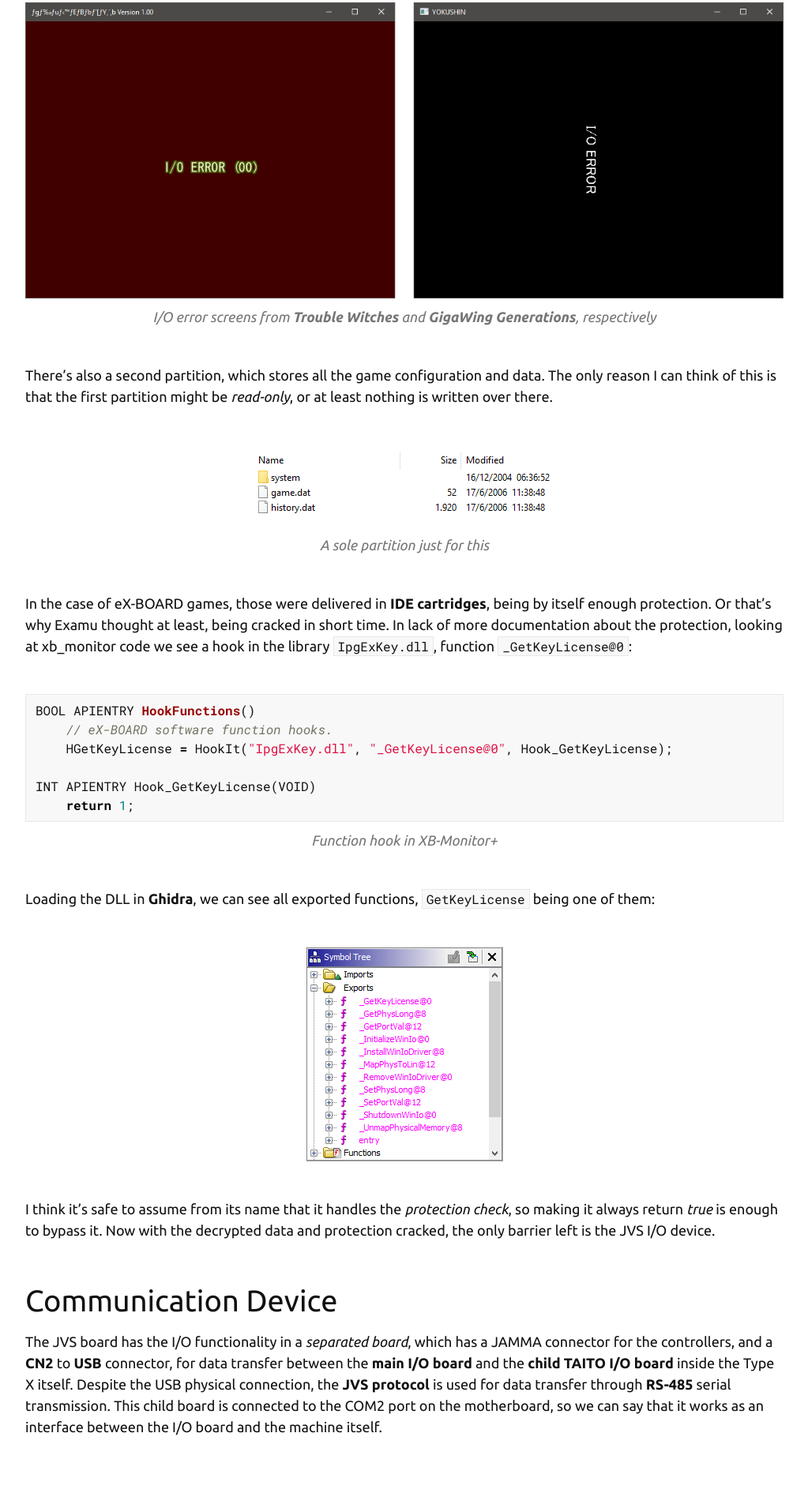
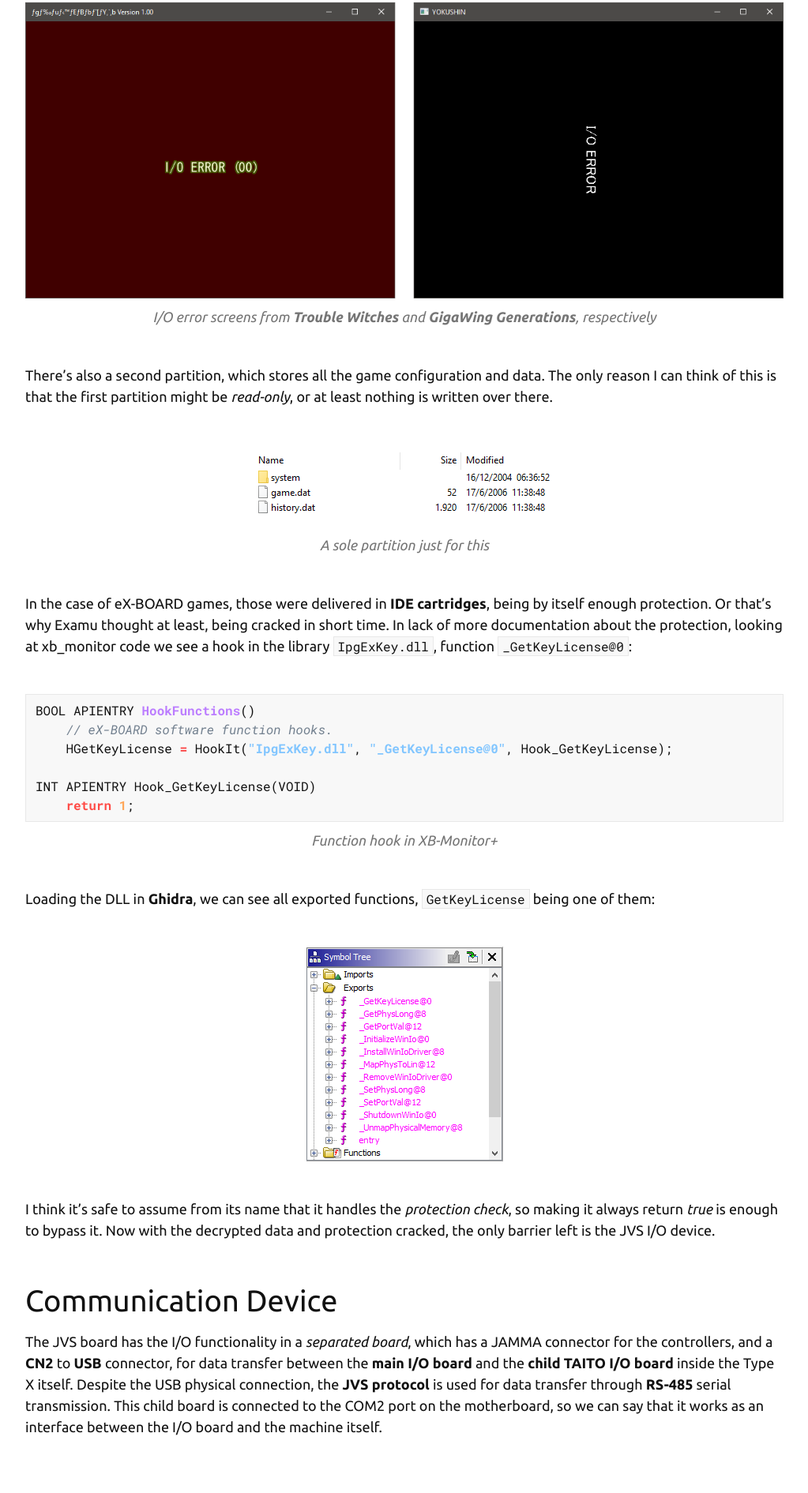
Before and after one commit to Hipnosis183/hipnosis183.github.io, a Jekyll site: the page built from _posts/2020-12-28-an-overlook-on-jvs-io-emulation-and-implementation.md, in a window 1280 px wide. Shown: the part 2792-4683 px from the top of the page at 79% size, without its empty margins (128-1151 px from the left). Built offline with Jekyll 4.4.1, drawn with Linux system fonts in a browser that asks for light colours.

Commit message:
Improved syntax highlight coloring

```diff
--- a/_sass/theme/_syntax-highlighting.scss
+++ b/_sass/theme/_syntax-highlighting.scss
@@ -1,6 +1,4 @@
-/**
- * Syntax highlighting styles
- */
+// Syntax highlighting styles
 .highlight {
   background-color: #f8f8f8;
   @extend %vertical-rhythm;
@@ -9,11 +7,30 @@
     background-color: #f8f8f8;
   }
 
-  .cm    { color: #727262; font-style: italic } // Comment.Multiline
-  .cp    { color: #727272; font-weight: bold } // Comment.Preproc
-  .c1    { color: #727262; font-style: italic } // Comment.Single
+  // Custom
+  .c1    { color: #717f8e; font-style: italic } // Comment.Single
+  .cp    { color: #956aa9 } // Comment.Preproc
+  .cm    { color: #717f8e; font-style: italic } // Comment.Multiline
+  .kt    { color: #ffa657; font-weight: bold } // Keyword.Type
+  .k     { color: #ff4a45; font-weight: bold } // Keyword
+  .m     { color: #50adff; font-weight: bold } // Literal.Number
+  .mh    { color: #50adff; font-weight: bold } // Literal.Number.Hex
+  .mi    { color: #ffa657; font-weight: bold } // Literal.Number.Integer
+  .na    { color: #bb7cff; font-weight: bold } // Name.Attribute
+  .nb    { color: #50adff; font-weight: bold } // Name.Builtin
+  .nc    { color: #ffa657; font-weight: bold } // Name.Class
+  .nf    { color: #bb7cff; font-weight: bold } // Name.Function
+  .nv    { color: #50adff } // Name.Variable
+  .o     { color: #fb4040; font-weight: bold } // Operator
+  .s     { color: #80c5ff; font-weight: bold } // Literal.String
+  .sc    { color: #80c5ff; font-weight: bold } // Literal.String.Char
+  .se    { color: #ffa657; font-weight: bold } // Literal.String.Escape
+  .ss    { color: #d420dc } // Literal.String.Symbol
+
+  // Default
   .cs    { color: #727272; font-weight: bold; font-style: italic } // Comment.Special
-  .c, .cd { color: #727262; font-style: italic } // Comment, Comment.Doc
+  .c     { color: #727262; font-style: italic } // Comment
+  .cd    { color: #727262; font-style: italic } // Comment.Doc
   .err   { color: #a61717; background-color: #e3d2d2 } // Error
   .gd    { color: #000; background-color: #fdd } // Generic.Deleted
   .ge    { color: #000; font-style: italic } // Generic.Emph
@@ -30,43 +47,31 @@
   .kn    { color: #000; font-weight: bold } // Keyword.Namespace
   .kp    { color: #000; font-weight: bold } // Keyword.Pseudo
   .kr    { color: #000; font-weight: bold } // Keyword.Reserved
-  .kt    { color: #458; font-weight: bold } // Keyword.Type
-  .k, .kv { color: #000; font-weight: bold } // Keyword, Keyword.Variable
+  .kv    { color: #458; font-weight: bold } // Keyword.Variable
   .mf    { color: #007f7f } // Literal.Number.Float
-  .mh    { color: #007f7f } // Literal.Number.Hex
   .il    { color: #007f7f } // Literal.Number.Integer.Long
-  .mi    { color: #007f7f } // Literal.Number.Integer
   .mo    { color: #007f7f } // Literal.Number.Oct
-  .m, .mb, .mx { color: #007f7f } // Literal.Number, Literal.Number.Bin, Literal.Number.Other
+  .mb    { color: #007f7f } // Literal.Number.Bin
+  .mx    { color: #007f7f } // Literal.Number.Other
   .sb    { color: #d14 } // Literal.String.Backtick
-  .sc    { color: #d14 } // Literal.String.Char
   .sd    { color: #d14 } // Literal.String.Doc
   .s2    { color: #d14 } // Literal.String.Double
-  .se    { color: #d14 } // Literal.String.Escape
   .sh    { color: #d14 } // Literal.String.Heredoc
   .si    { color: #d14 } // Literal.String.Interpol
   .sx    { color: #d14 } // Literal.String.Other
   .sr    { color: #008522 } // Literal.String.Regex
   .s1    { color: #d14 } // Literal.String.Single
-  .ss    { color: #990073 } // Literal.String.Symbol
-  .s     { color: #d14 } // Literal.String
-  .na    { color: #007f7f } // Name.Attribute
   .bp    { color: #727272 } // Name.Builtin.Pseudo
-  .nb    { color: #007aa3 } // Name.Builtin
-  .nc    { color: #458; font-weight: bold } // Name.Class
   .no    { color: #007f7f } // Name.Constant
   .nd    { color: #3c5d5d; font-weight: bold } // Name.Decorator
   .ni    { color: #800080 } // Name.Entity
   .ne    { color: #900; font-weight: bold } // Name.Exception
-  .nf    { color: #900; font-weight: bold } // Name.Function
   .nl    { color: #900; font-weight: bold } // Name.Label
   .nn    { color: #555 } // Name.Namespace
   .nt    { color: #000080 } // Name.Tag
   .vc    { color: #007f7f } // Name.Variable.Class
   .vg    { color: #007f7f } // Name.Variable.Global
   .vi    { color: #007f7f } // Name.Variable.Instance
-  .nv    { color: #007f7f } // Name.Variable
   .ow    { color: #000; font-weight: bold } // Operator.Word
-  .o     { color: #000; font-weight: bold } // Operator
   .w     { color: #727272 } // Text.Whitespace
 }
```
